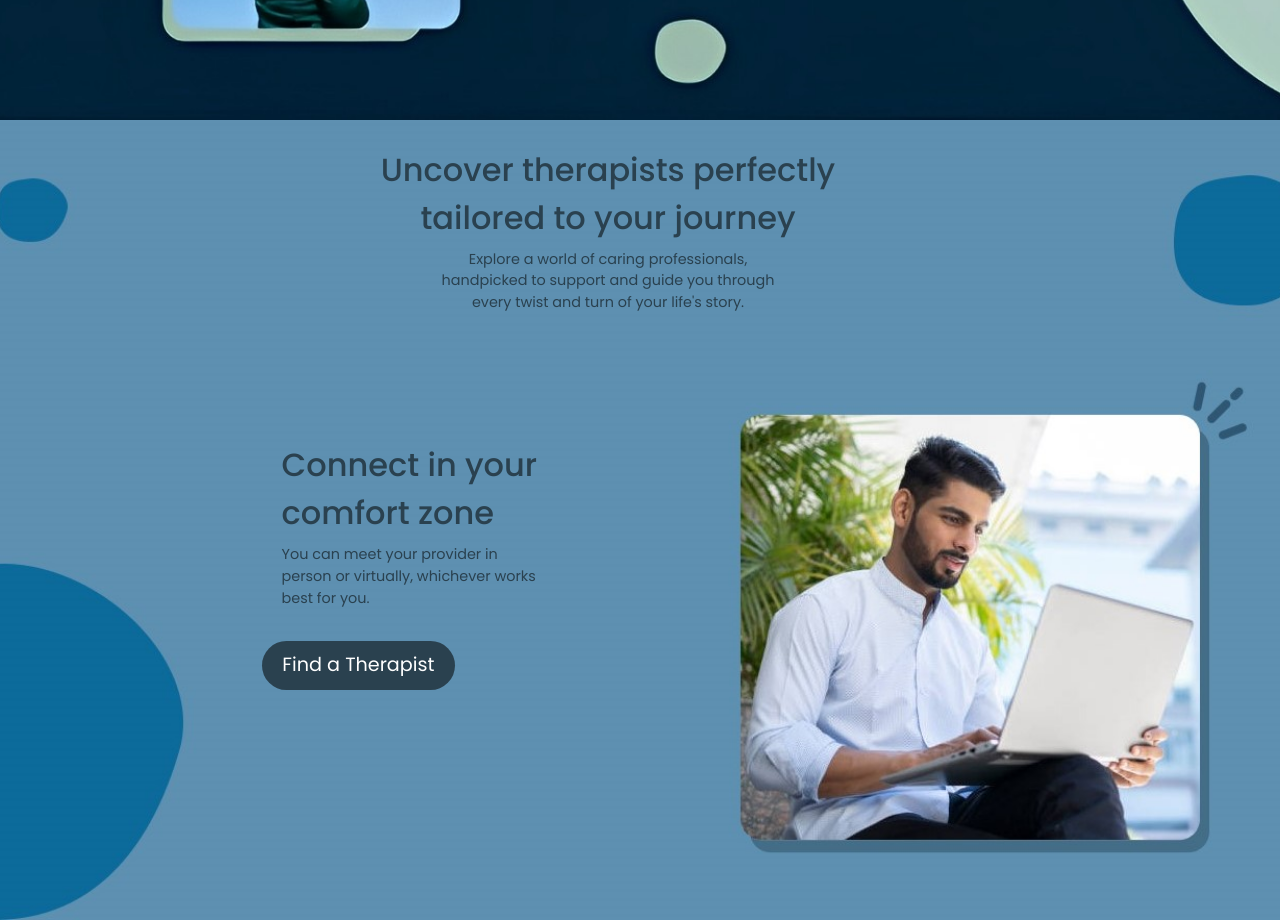
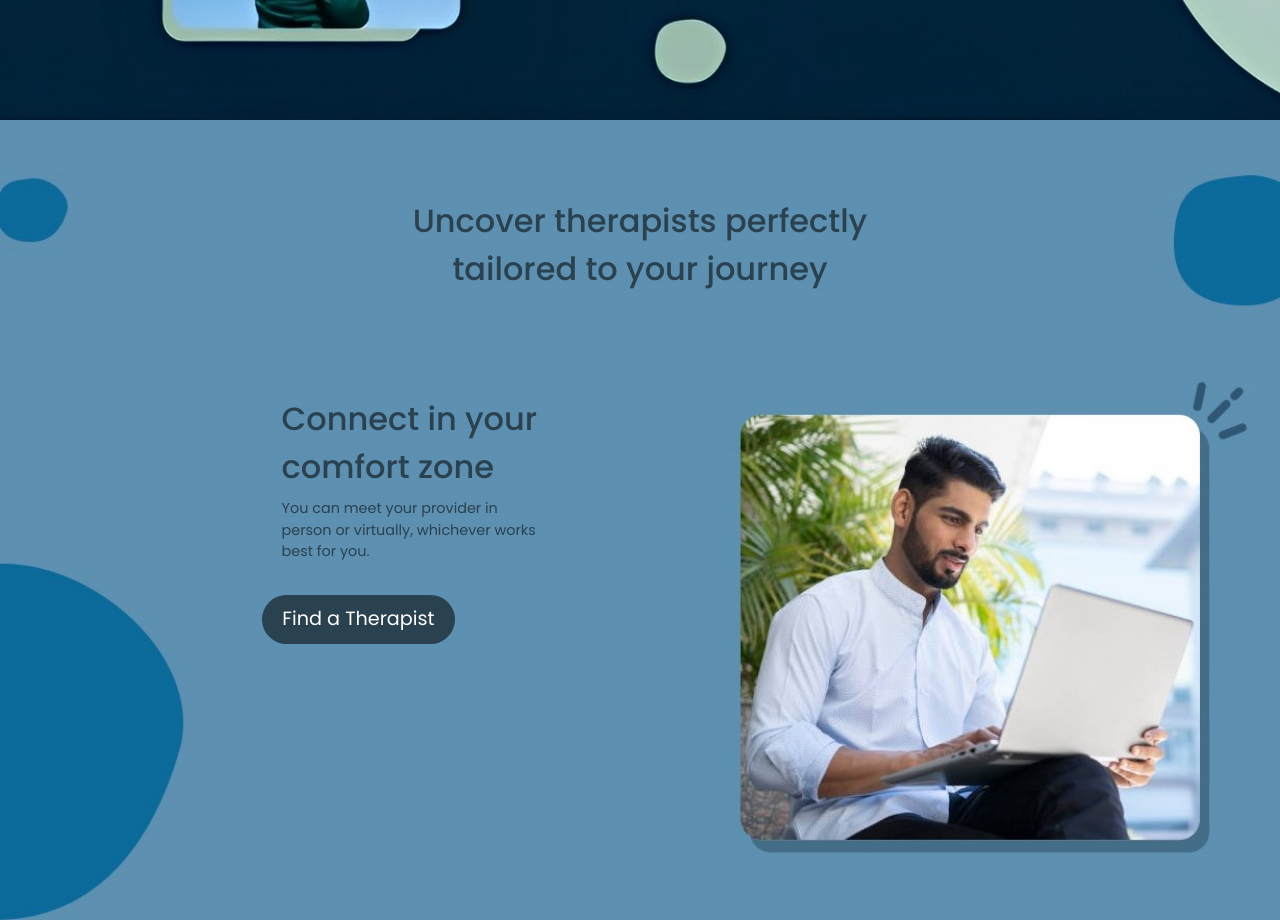
Before and after one commit to HuzefaDohadwala/MERN_Serenity, a React (Create React App) app in the folder my-app/: page / in a window 1280 px wide. Shown: the part 1480-2400 px from the top of the page. Built offline with nearby package versions, Linux system fonts and the light colour scheme.

Commit message:
3rd base final

```diff
--- a/my-app/src/components/Home3.css
+++ b/my-app/src/components/Home3.css
@@ -14,8 +14,7 @@
 }
 
 .heading_home3 {
-  padding-top: 2%;
-  padding-right: 5%;
+  padding-top: 6%;
   font-size: 2rem;
   font-weight: 500;
 }
@@ -27,21 +26,8 @@
   color: #2a414f;
 }
 
-.text_home3 {
-  text-align: center;
-  color: #2a414f;
-  font-size: 0.9rem;
-  padding-right: 5%;
-  margin-top: 7px;
-}
-
-.text_home3 p {
-  margin: 0;
-  padding: 0;
-}
-
 .heading2_home3 {
-  padding-top: 10%;
+  padding-top: 8%;
   padding-left: 22%; /* This will push the heading a little bit from the left side */
   font-size: 2rem;
   font-weight: 500;
--- a/my-app/src/components/Home3.jsx
+++ b/my-app/src/components/Home3.jsx
@@ -8,11 +8,6 @@ const Home3 = () => {
         <div className="heading_home3">
           <h1>Uncover therapists perfectly</h1>
           <h1>tailored to your journey</h1>
-        </div>
-        <div className="text_home3">
-          <p>Explore a world of caring professionals,</p>
-          <p>handpicked to support and guide you through</p>
-          <p>every twist and turn of your life's story.</p>
         </div>
         <div className="heading2_home3">
           <h1>Connect in your</h1>
```
